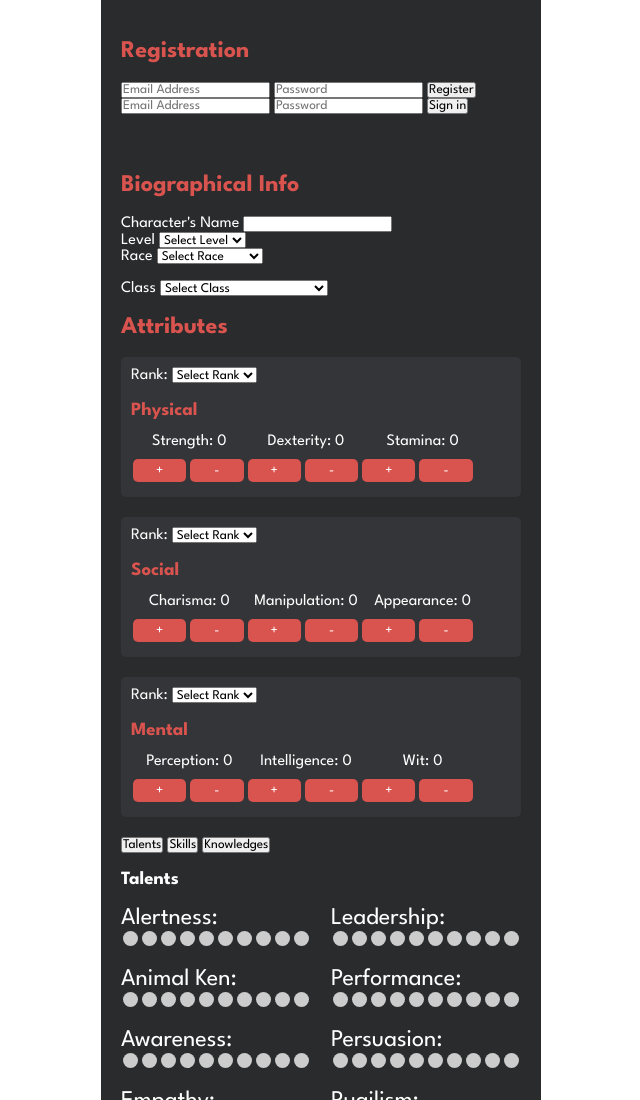
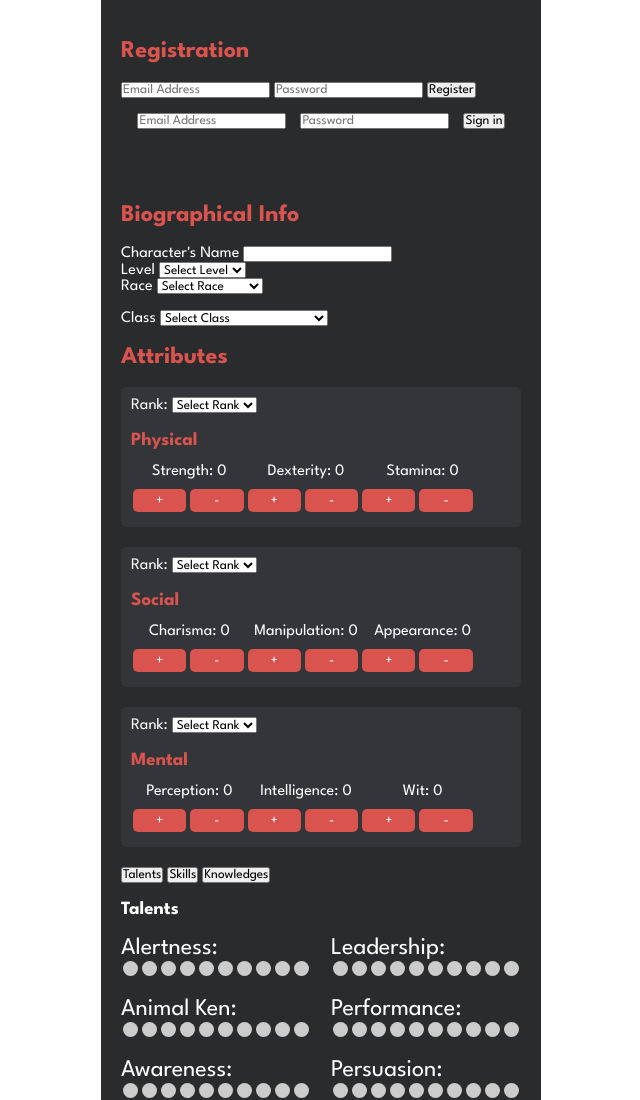
Before and after one commit to Raldaron/HavocRPG, a plain HTML site: page index.html in a window 1280 px wide. Shown: the top 1100 px of the page, without its empty margins (319-959 px from the left). Drawn offline with Linux system fonts and the light colour scheme.

Commit message:
Update style.css

```diff
--- a/style.css
+++ b/style.css
@@ -237,3 +237,15 @@ h2 {
 .level-bubble.filled {
   background-color: #d9534f; /* Filled color */
 }
+
+.login-section {
+  text-align: center; /* Center the login form */
+  padding: 10px; /* Add some padding */
+  background: #292b2c; /* Background color */
+  color: #fff; /* Text color */
+}
+
+.login-form input,
+.login-form button {
+  margin: 5px; /* Space out elements */
+}
```
